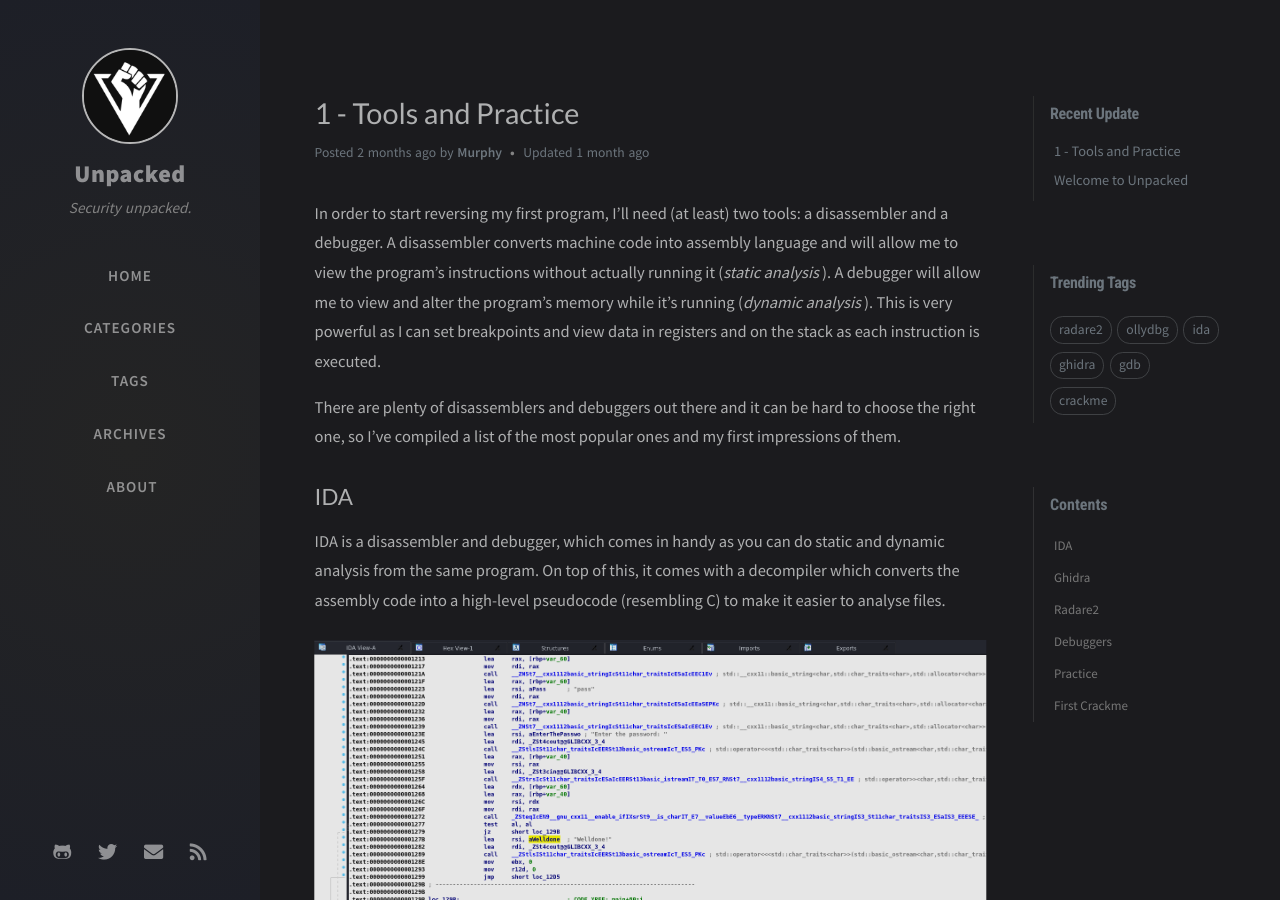
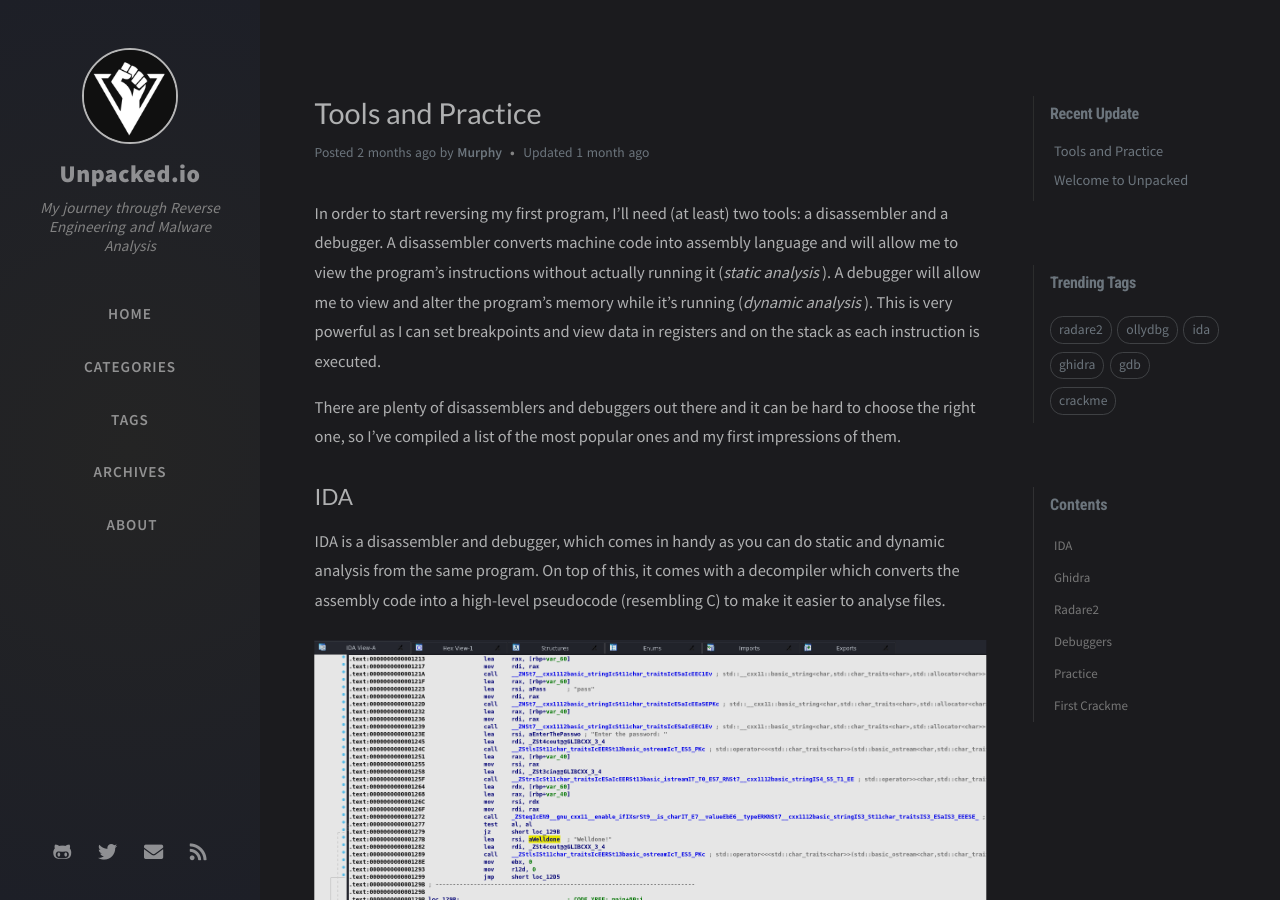
Before and after one commit to fork-bombed/fork-bombed.github.io, a Jekyll site: the page built from _posts/2020-05-13-tools-and-practice.md, in a window 1280 px wide and 900 px high. Built offline with Jekyll 4.4.1, drawn with Linux system fonts in a browser that asks for light colours; nearby versions of some CDN libraries; comment, search, counter and statistics services are not loaded.

Commit message:
Fixing some things

```diff
--- a/_config.yml
+++ b/_config.yml
@@ -8,9 +8,9 @@
 # jekyll-seo-tag settings › https://github.com/jekyll/jekyll-seo-tag/blob/master/docs/usage.md
 #--------------------------
 
-title: Unpacked                          # the main title
+title: Unpacked.io                          # the main title
 
-tagline: Security unpacked.  # it will display as the sub-title
+tagline: My journey through Reverse Engineering and Malware Analysis  # it will display as the sub-title
 
 description: >-                        # used by seo meta and the atom feed
   Follow my journey as I learn more about Reverse Engineering and Malware Analysis.
@@ -26,7 +26,7 @@ github:
   username: fork-bombed             # change to your github username
 
 twitter:
-  username: twitter_username            # change to your twitter username
+  username: fork_bombed            # change to your twitter username
 
 social:
   name: Murphy                  # it will shows as the copyright owner in Footer
--- a/_posts/2020-05-13-tools-and-practice.md
+++ b/_posts/2020-05-13-tools-and-practice.md
@@ -1,8 +1,8 @@
 ---
-title: 1 - Tools and Practice
+title: Tools and Practice
 author: Murphy
 date: 2020-05-13 09:00:00 +0100
-categories: [Reverse Engineering, Tools]
+categories: [Reverse Engineering]
 tags: [ghidra, radare2, gdb, ida, ollydbg, crackme]
 ---
 
```
